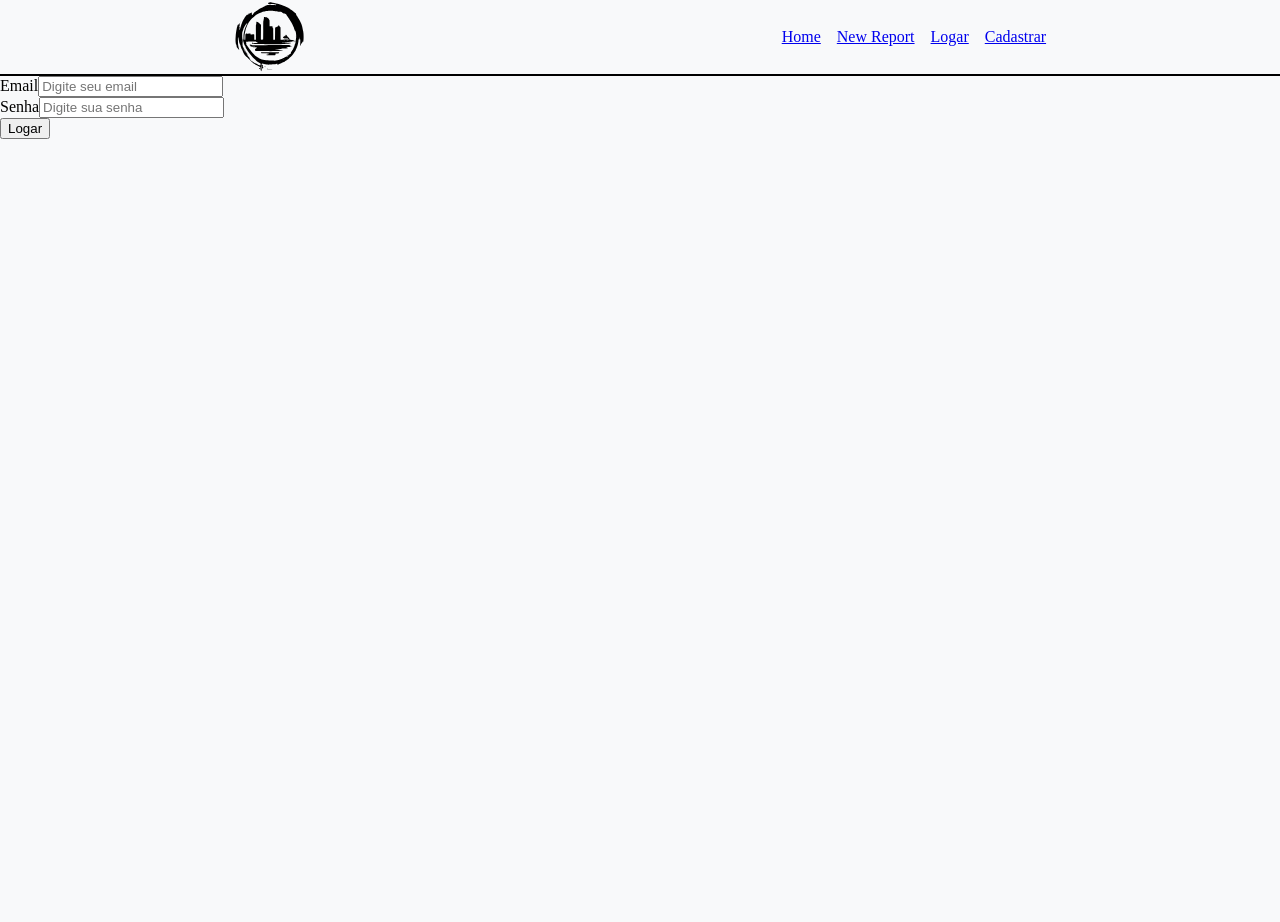
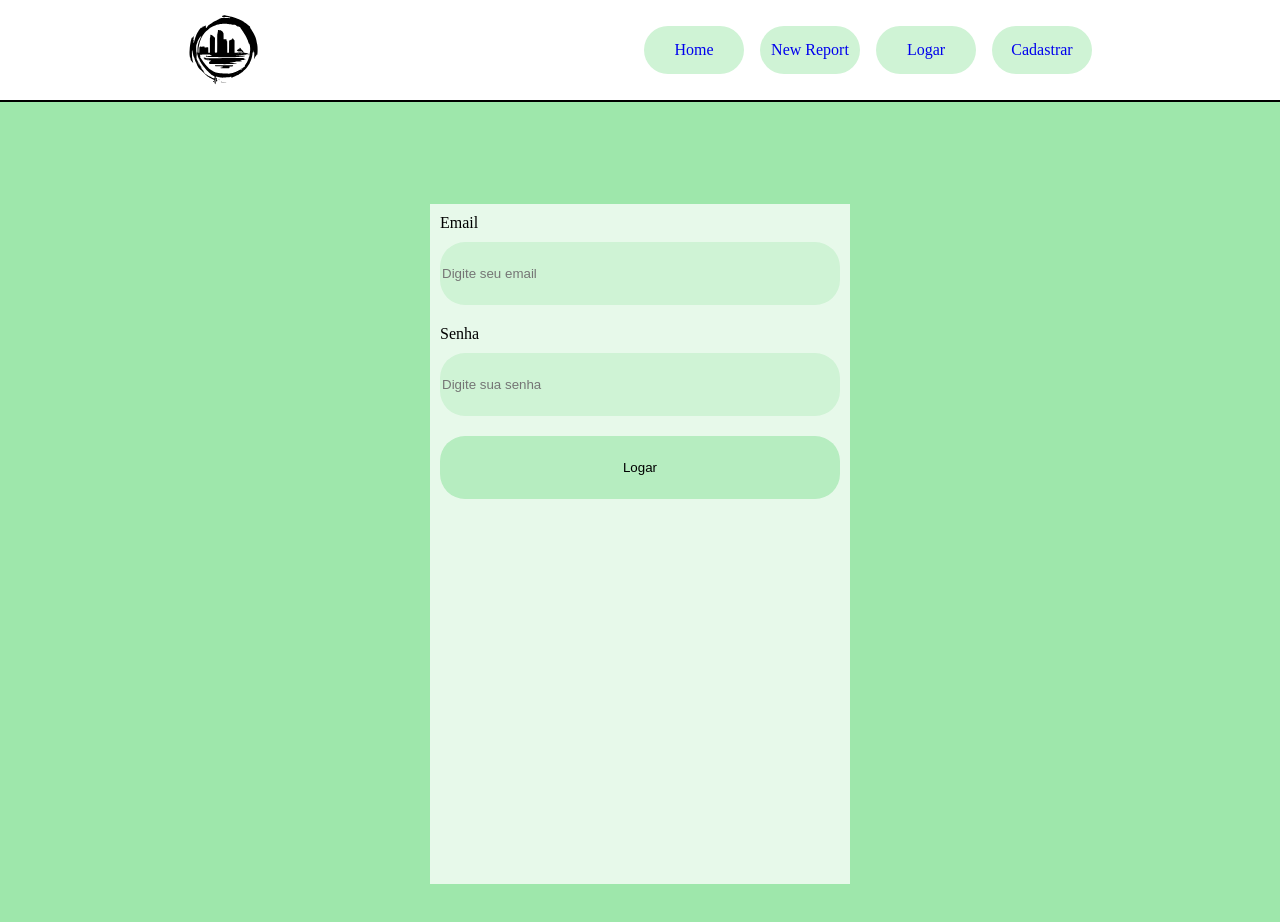
Before and after one commit to Alerta-Cidadao/projeto-alerta-cidadao, a React (Vite) app in the folder alerta-cidadao/: page /login in a window 1280 px wide. Shown: the top 922 px of the page. Before the commit the page ends 800 px from the top, so only its background shows below. Built offline with nearby package versions, Linux system fonts and the light colour scheme; no server answers.

Commit message:
fix: homepage & loginpage css

```diff
--- a/alerta-cidadao/src/Components/Header/style.ts
+++ b/alerta-cidadao/src/Components/Header/style.ts
@@ -1,17 +1,37 @@
 import styled from "styled-components";
 
 export const StyledHeader = styled.header`
+    display: flex;
+    justify-content: space-around;
+    align-items: center;
+
+    height: 102px;
+
     border-bottom: 2px solid black;
 
-  display: flex;
-  align-items: center;
-  justify-content: space-around;
+    background-color: var(--color--100);
+
     img {
         width: 5rem;
         cursor: pointer;
     }
-  nav{
+
+    nav {
         display: flex;
         gap: 1rem;
+
+        a {
+            display: flex;
+            justify-content: center;
+            align-items: center;
+
+            text-decoration: none;
+
+            width: 100px;
+            height: 48px;
+
+            background-color: #cff3d5;
+            border-radius: 25px;
+        }
     }
 `;
--- a/alerta-cidadao/src/Components/Input/style.ts
+++ b/alerta-cidadao/src/Components/Input/style.ts
@@ -1,3 +1,15 @@
 import styled from "styled-components";
 
-export const StyledInput = styled.fieldset``;
+export const StyledInput = styled.fieldset`
+    display: flex;
+    flex-direction: column;
+    gap: 10px;
+
+    input {
+        height: 61px;
+
+        background-color: var(--color-500);
+        border: 0;
+        border-radius: 25px;
+    }
+`;
--- a/alerta-cidadao/src/Components/ListAllReports/style.ts
+++ b/alerta-cidadao/src/Components/ListAllReports/style.ts
@@ -1,10 +1,13 @@
 import styled from "styled-components";
 
-export const StyledListAllReports = styled.div`
-display: flex;
-flex-direction: column;
-gap: 1rem;
+export const StyledListAllReports = styled.ul`
+    display: flex;
+    flex-direction: column;
+    align-items: center;
+    gap: 1rem;
 
-width: fit-content;
-margin: 1rem auto;
-`
+    width: 440px;
+    max-height: 680px;
+
+    background-color: var(--color-300);
+`;
--- a/alerta-cidadao/src/Components/LoginForm/style.ts
+++ b/alerta-cidadao/src/Components/LoginForm/style.ts
@@ -1,3 +1,23 @@
 import styled from "styled-components";
 
-export const StyledLoginForm = styled.form``;
+export const StyledLoginForm = styled.form`
+    display: flex;
+    flex-direction: column;
+    gap: 20px;
+
+    max-width: 440px;
+    max-height: 680px;
+
+    padding: 10px;
+
+    background-color: var(--color-300);
+
+    button {
+        width: 400px;
+        height: 63px;
+
+        background: var(--color-700);
+        border: 0;
+        border-radius: 25px;
+    }
+`;
--- a/alerta-cidadao/src/Components/ReportCard/style.ts
+++ b/alerta-cidadao/src/Components/ReportCard/style.ts
@@ -1,17 +1,19 @@
 import styled from "styled-components";
 
 export const StyledReportCard = styled.li`
-    list-style: none;
-    background-color: grey;
-    border-radius: 5px;
-    padding: 0.5rem;
-    width: 40rem;
-    max-width: 100%;
+    display: flex;
+    flex-direction: column;
+    align-items: center;
+
+    width: 440px;
+
+    padding: 10px;
+
+    background-color: var(--color-500);
 
     cursor: pointer;
 
-    &&:hover{
-        filter: brightness(1.1);
-        box-shadow: 0px 0px 10px var(--color-grey-1);
+    &&:hover {
+        background-color: var(--color-700);
     }
-`
+`;
--- a/alerta-cidadao/src/Pages/HomePage/style.ts
+++ b/alerta-cidadao/src/Pages/HomePage/style.ts
@@ -1,4 +1,12 @@
 import styled from "styled-components";
 
-export const StyledHomePage = styled.div`
-`
+export const StyledHomePage = styled.main`
+    display: flex;
+    justify-content: center;
+
+    height: 100vh;
+
+    padding-top: 102px;
+
+    background-color: var(--color-900);
+`;
--- a/alerta-cidadao/src/Pages/LoginPage/style.ts
+++ b/alerta-cidadao/src/Pages/LoginPage/style.ts
@@ -1,4 +1,12 @@
 import styled from "styled-components";
 
-export const StyledLoginPage = styled.div`
-`
+export const StyledLoginPage = styled.main`
+    display: flex;
+    justify-content: center;
+
+    height: 100vh;
+
+    padding-top: 102px;
+
+    background-color: var(--color-900);
+`;
--- a/alerta-cidadao/src/Styles/globalStyles.ts
+++ b/alerta-cidadao/src/Styles/globalStyles.ts
@@ -2,15 +2,18 @@ import { createGlobalStyle } from "styled-components";
 
 export const GlobalStyles = createGlobalStyle`
     :root {
-        --color-primary: #FF577F;
-        --color-primary-focus: #FF427F;
-        --color-primary-negative:#59323F;
-        --color-secondary:#EB5757;
-        --color-grey-4:  #121214;
-        --color-grey-3: #212529;
-        --color-grey-2: #343B41;
-        --color-grey-1:#868E96;
-        --color-grey-0:#F8F9FA;
+        --color-900: #9EE7AB;
+        --color-700: #B6EDC0;
+        --color-500: #CFF3D5;
+        --color-300: #E7F9EA;
+        --color-100: #FFFFFF;
+
+        --color-grey-900:  #121214;
+        --color-grey-700: #212529;
+        --color-grey-500: #343B41;
+        --color-grey-300:#868E96;
+        --color-grey-100:#F8F9FA;
+
         --color-negative:#E83F5B;
         --color-warning:#FFCD07;
         --color-succes:#3FE864;
```
Also changed, not shown: alerta-cidadao/src/Components/ReportCard/index.tsx (+6 -6 lines), alerta-cidadao/src/Pages/HomePage/index.tsx (+8 -8 lines), alerta-cidadao/src/Components/Input/index.tsx (indentation only), alerta-cidadao/src/Components/LoginForm/index.tsx (indentation only), 1 other file (tests, documents, lock files or other folders). Lines whose indentation alone changed are shown as unchanged.
